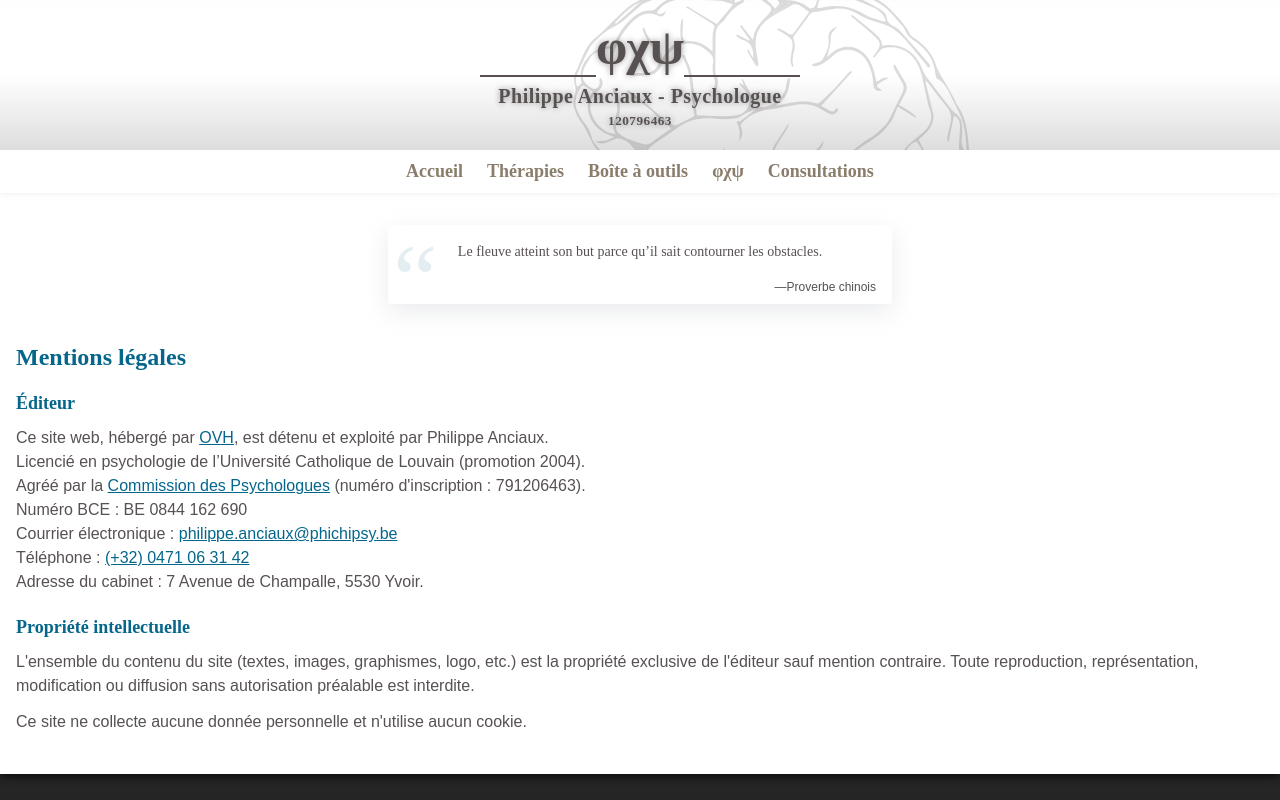
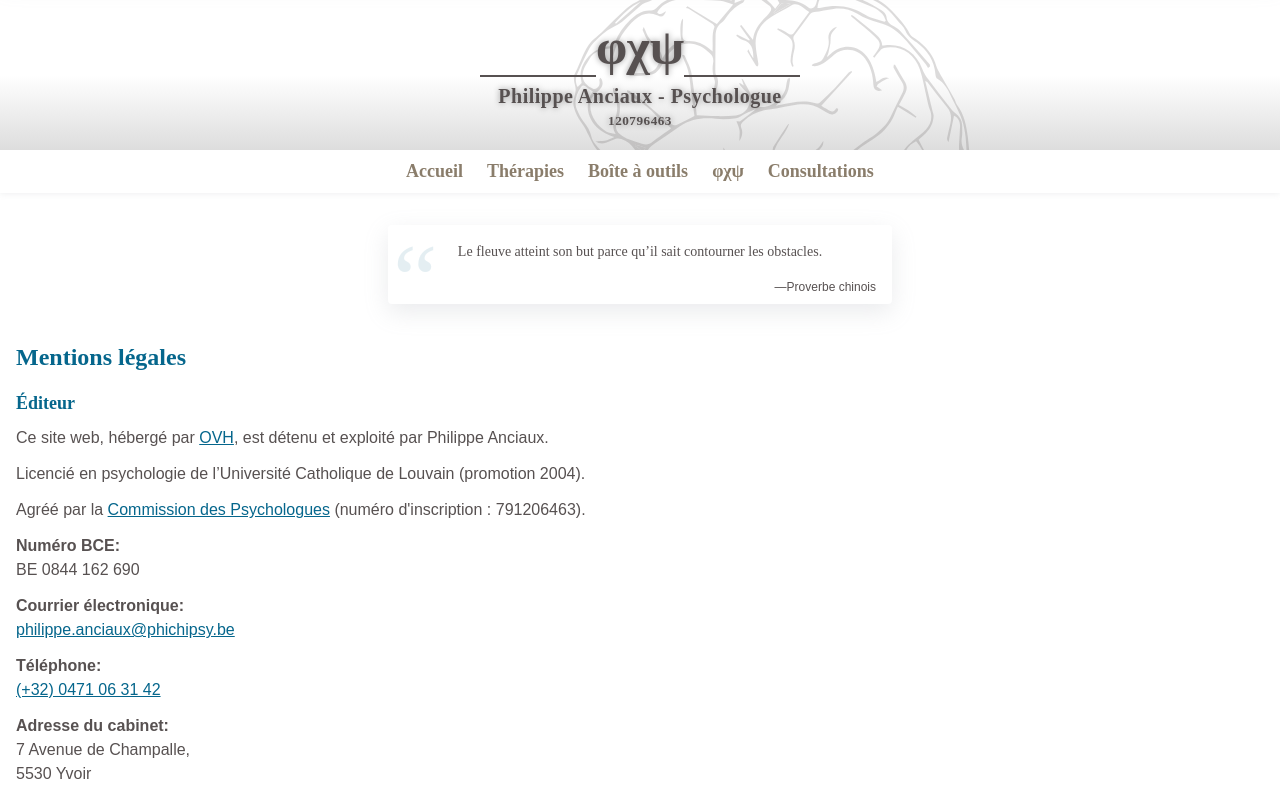
Before and after one commit to Nanges/phi-chi-psy, a Next.js app: page /mentions-legales in a window 1280 px wide. Shown: the top 800 px of the page. Built offline with nearby package versions, Linux system fonts and the light colour scheme; a web font is replaced by a local one.

Commit message:
Adapt mention legales + menu button

```diff
--- a/app/components/MobileMenu.module.css
+++ b/app/components/MobileMenu.module.css
@@ -8,13 +8,14 @@
     opacity:1;
     align-items: center;
     justify-content: center;
-    background-color: var(--background);
+    background-color: #252525;
+    border:1px solid var(--background);
     padding:4px;
-    border:1px solid var(--secondary-1);
-
+    box-shadow: rgba(0, 0, 0, .5) 0px 3px 8px;
+    border-radius: .25rem;
 
     .Icon{
-        fill:var(--secondary-1)
+        fill:var(--background)
     }
 }
 
--- /dev/null
+++ b/app/mentions-legales/page.module.css
@@ -0,0 +1,13 @@
+.Dl{
+    display:flex;
+    flex-direction: column;
+    gap:.75rem;
+}
+
+.Dl dt{
+    font-weight: 700;
+}
+
+.Dl address{
+    font-style: normal;
+}
--- a/app/mentions-legales/page.tsx
+++ b/app/mentions-legales/page.tsx
@@ -1,5 +1,6 @@
 import { Metadata } from "next";
 import CitationLayout from "../components/citations/CitationLayout";
+import styles from "./page.module.css";
 
 export const metadata: Metadata = {
     title: "Mentions légales | φχψ"
@@ -10,15 +11,27 @@ export default function MentionsLegales(){
         <main className="container">
             <h1 className="my-6 font-2xl font-bold">Mentions légales</h1>
             <h2 className="mb-3 mt-6 font-lg font-bold">Éditeur</h2>
-            <p className="my-3">
-                Ce site web, hébergé par <a href="https://www.ovhcloud.com" target="_blank">OVH</a>, est détenu et exploité par Philippe Anciaux.<br/>
-                Licencié en psychologie de l’Université Catholique de Louvain (promotion 2004).<br/>
-                Agréé par la <a href="https://www.compsy.be" target="blank">Commission des Psychologues</a> (numéro d&apos;inscription : 791206463).<br/>
-                Numéro BCE : BE 0844 162 690<br/>
-                Courrier électronique : <a href="mailto:philippe.anciaux@phichipsy.be">philippe.anciaux@phichipsy.be</a><br/>
-                Téléphone : <a href="tel:+32 471 06 31 42">(+32) 0471 06 31 42</a><br/>
-                Adresse du cabinet : 7 Avenue de Champalle, 5530 Yvoir.
-            </p>
+            <p className="my-3">Ce site web, hébergé par <a href="https://www.ovhcloud.com" target="_blank">OVH</a>, est détenu et exploité par Philippe Anciaux.</p>
+            <p className="my-3">Licencié en psychologie de l’Université Catholique de Louvain (promotion 2004).</p>
+            <p className="my-3">Agréé par la <a href="https://www.compsy.be" target="blank">Commission des Psychologues</a> (numéro d&apos;inscription : 791206463).</p>
+            <dl className={styles.Dl}>
+                <div>
+                    <dt>Numéro BCE:</dt>
+                    <dd>BE 0844 162 690</dd>
+                </div>
+                <div>
+                    <dt>Courrier électronique:</dt>
+                    <dd><a href="mailto:philippe.anciaux@phichipsy.be">philippe.anciaux@phichipsy.be</a></dd>
+                </div>
+                <div>
+                    <dt>Téléphone:</dt>
+                    <dd><a href="tel:+32 471 06 31 42">(+32) 0471 06 31 42</a></dd>
+                </div>
+                <div>
+                    <dt>Adresse du cabinet:</dt>
+                    <dd><address>7 Avenue de Champalle,<br/>5530 Yvoir</address></dd>
+                </div>
+            </dl>
             <h2 className="mb-3 mt-6 font-lg font-bold">Propriété intellectuelle</h2>
             <p className="my-3">L&apos;ensemble du contenu du site (textes, images, graphismes, logo, etc.) est la propriété exclusive de l&apos;éditeur sauf mention contraire. Toute reproduction, représentation, modification ou diffusion sans autorisation préalable est interdite.</p>
             <p>Ce site ne collecte aucune donnée personnelle et n&apos;utilise aucun cookie.</p>
```
